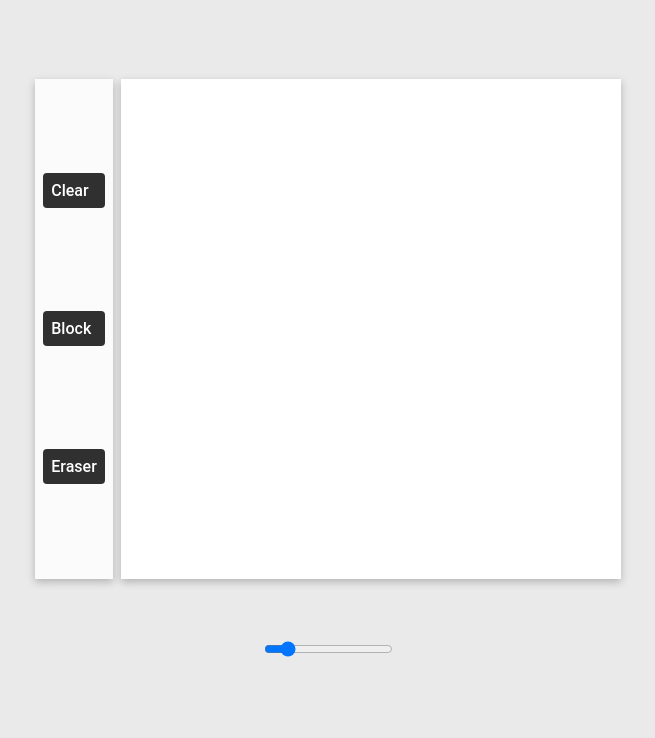
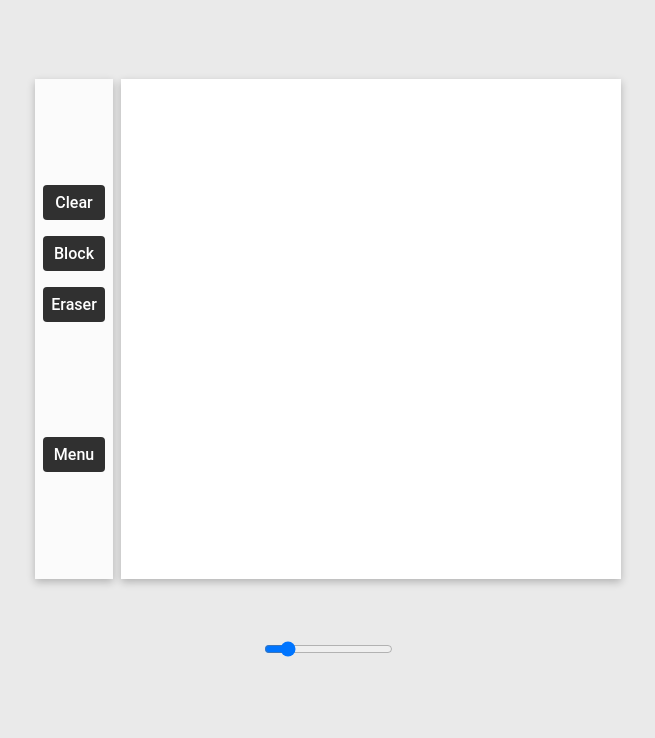
Before and after one commit to fleshexit/pathfinding, a website built with webpack: page dist/index.html in a window 1280 px wide. Shown: the top 738 px of the page, without its empty margins (312-967 px from the left). Built offline with nearby package versions, Linux system fonts and the light colour scheme; files whose address does not match are found by name.

Commit message:
Menu button

```diff
--- a/dist/index.html
+++ b/dist/index.html
@@ -10,9 +10,14 @@
     <section class="frame">
         <div class="content">
             <div class="sidebar">
-                <button id="clear-btn">Clear</button>
-                <button id="block-btn">Block</button>
-                <button id="eraser-btn">Eraser</button>
+                <div>
+                    <button id="clear-btn">Clear</button>
+                    <button id="block-btn">Block</button>
+                    <button id="eraser-btn">Eraser</button>
+                </div>
+                <div>
+                    <button id="menu-btn">Menu</button>
+                </div>
             </div>
             <div class="grid"></div>
         </div>
```
